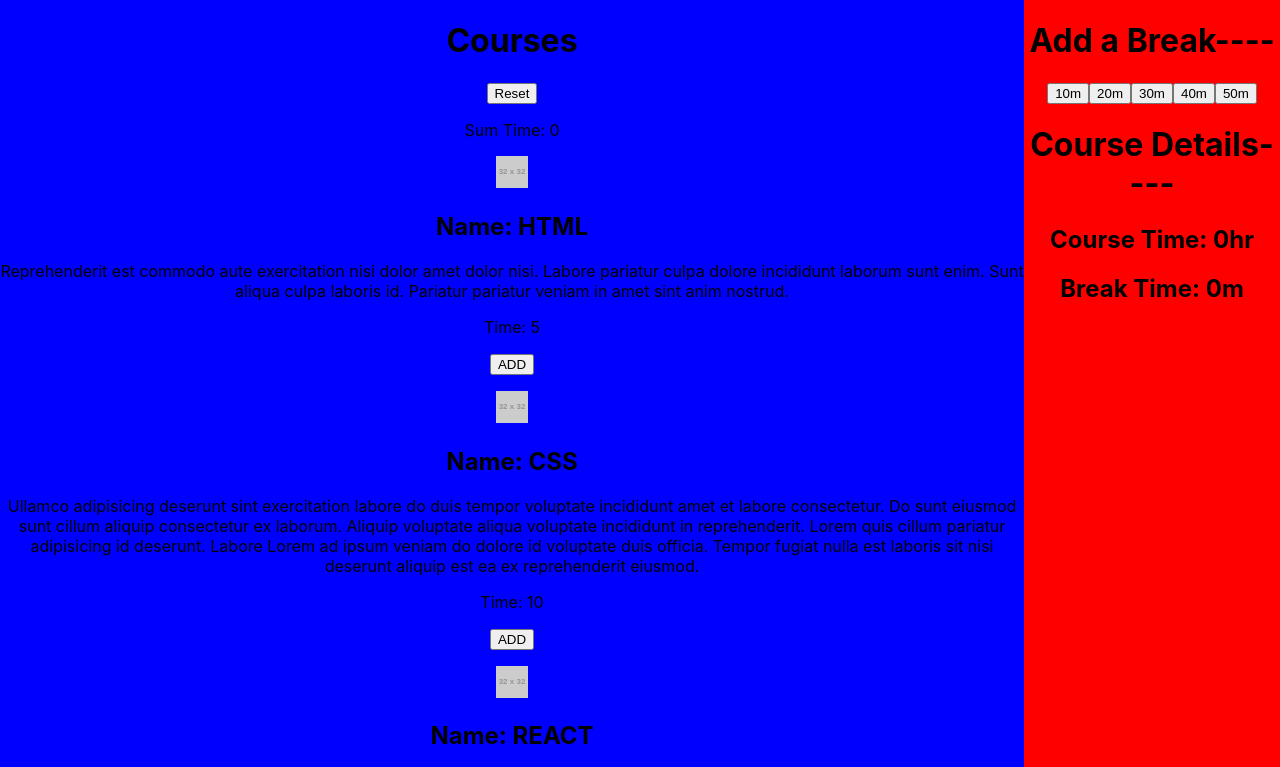
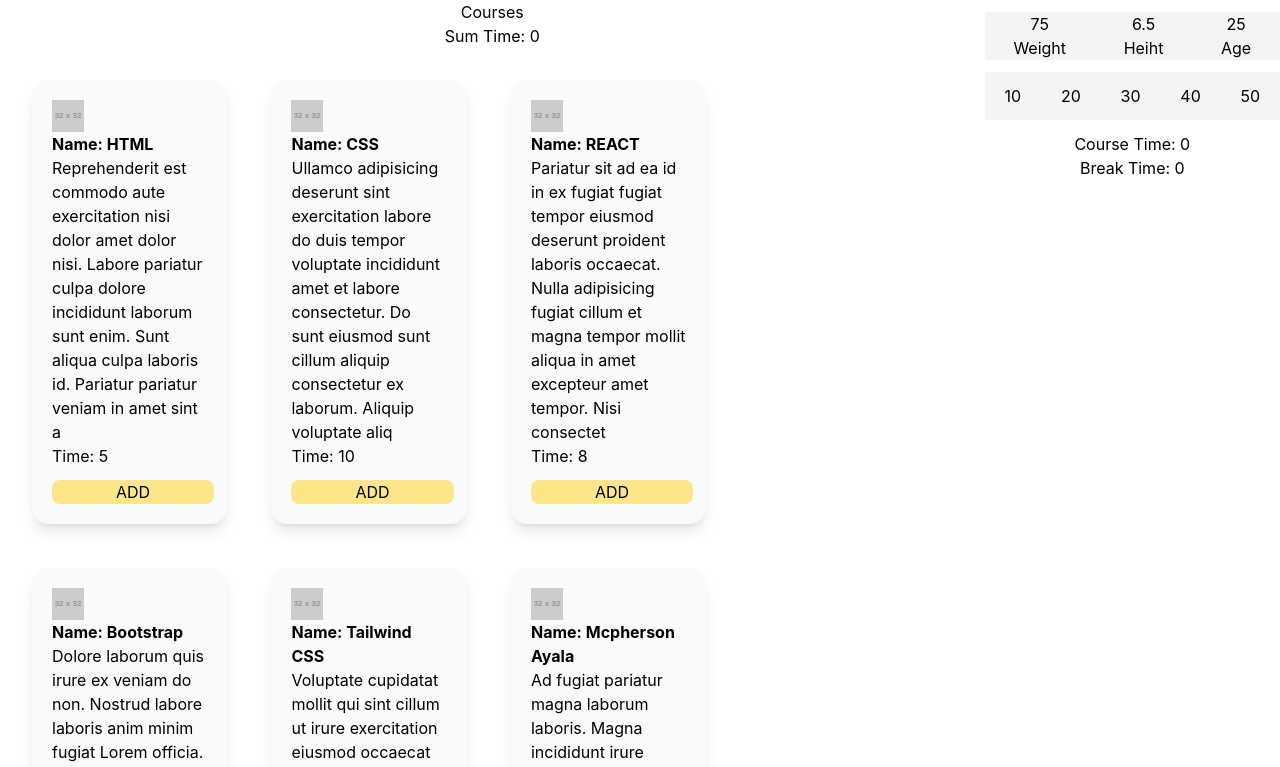
Before and after one commit to nusratnova5/courses-plus, a React (Create React App) app: page / in a window 1280 px wide. Shown: the top 767 px of the page. Built offline with nearby package versions, Linux system fonts and the light colour scheme.

Commit message:
course card

```diff
--- a/src/components/course/Course.js
+++ b/src/components/course/Course.js
@@ -3,20 +3,20 @@ import React from 'react'
 function Course(props) {
   const {name, picture,time,about} = props.course;
   const {setSumTime, sumTime} = props.time
-
+  const newAbout = about.substring(0,200)
   const handleClick = (time) =>{
     const newSum = sumTime + time
     setSumTime(newSum)
   }
 
   return (
-    <div>
-      <div className='bg-gray-300	p-5 text-left	'>
+    <div className='m-3'>
+      <div className='bg-gray-50	p-5 text-left	rounded-2xl shadow-lg'>
         <img src={picture} alt=""></img>
         <h2 className='font-bold	'>Name: {name}</h2>
-        <p>{about}</p>
+        <p>{newAbout}</p>
         <p>Time: {time}</p>
-        <p className='text-center'><button className='bg-lime-500	px-16 rounded-lg' onClick={()=>handleClick(time)}>ADD</button></p>
+        <p className='text-center'><button className='bg-amber-200	px-16 rounded-lg mt-3' onClick={()=>handleClick(time)}>ADD</button></p>
       </div>
     </div>
   )
--- a/src/components/home/Home.css
+++ b/src/components/home/Home.css
@@ -5,10 +5,10 @@
 
 }
 .course{
-    background-color: blue;
-    width: 80%;
+    /* background-color: blue; */
+    /* width: 80%; */
 }
 .sidebar{
-    background-color: red;
-    width: 20%;
+    /* background-color: red; */
+    width: 40%;
 }
--- a/src/components/home/Home.js
+++ b/src/components/home/Home.js
@@ -17,8 +17,11 @@ function Home() {
       {/* courses */}
       <div className='course'>
         <h1>Courses</h1>
-        <button onClick={()=>setSumTime(0)}>Reset</button>
+
         <p>Sum Time: {sumTime }</p>
+
+        <div className='grid grid-cols-4'>
+          <div className='container col-span-3 grid grid-cols-3 gap-5 p-5'>
             {
             courses.map(course => <Course
             key={course._id}
@@ -26,6 +29,8 @@ function Home() {
             time = {{setSumTime,sumTime}}
             />)
             }
+          </div>
+        </div>
       </div>
       {/* side bar */}
       <div className='sidebar'>
--- a/src/components/sidebar/Sidebar.js
+++ b/src/components/sidebar/Sidebar.js
@@ -5,20 +5,27 @@ function Sidebar(props) {
   const [breakTime, setBreakTime] = useState(0)
   return (
     <div>
-        <div>
-            <h1>Add a Break----</h1>
+        <div className='flex justify-around bg-gray-100	my-3'>
             <div>
-                <button onClick={()=>setBreakTime(10)}>10m</button>
-                <button onClick={()=>setBreakTime(20)}>20m</button>
-                <button onClick={()=>setBreakTime(30)}>30m</button>
-                <button onClick={()=>setBreakTime(40)}>40m</button>
-                <button onClick={()=>setBreakTime(50)}>50m</button>
+                <div>75</div><div>Weight</div>
+            </div>
+            <div>
+                <div>6.5</div><div>Heiht</div>
+            </div>
+            <div>
+                <div>25</div><div>Age</div>
             </div>
         </div>
+        <div className='flex justify-around bg-gray-100	my-3 py-3'>
+            <button onClick={()=>setBreakTime(10)}>10</button>
+            <button onClick={()=>setBreakTime(20)}>20</button>
+            <button onClick={()=>setBreakTime(30)}>30</button>
+            <button onClick={()=>setBreakTime(40)}>40</button>
+            <button onClick={()=>setBreakTime(50)}>50</button>
+        </div>
         <div>
-            <h1>Course Details----</h1>
-            <h2>Course Time: {sumTime}hr</h2>
-            <h2>Break Time: {breakTime}m</h2>
+            <h2>Course Time: {sumTime}</h2>
+            <h2>Break Time: {breakTime}</h2>
         </div>
     </div>
   )
--- a/src/index.css
+++ b/src/index.css
@@ -1,3 +1,7 @@
+@tailwind base;
+@tailwind components;
+@tailwind utilities;
+
 body {
   margin: 0;
   font-family: -apple-system, BlinkMacSystemFont, 'Segoe UI', 'Roboto', 'Oxygen',
```
Lines whose indentation alone changed are shown as unchanged.
